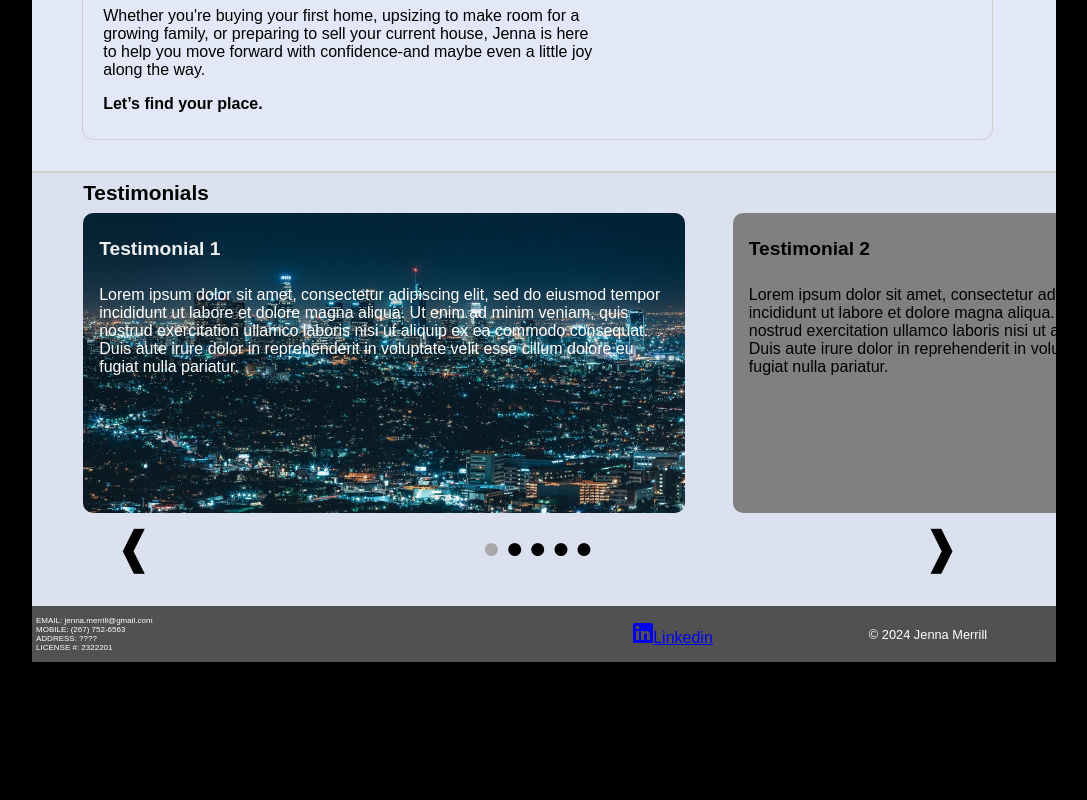
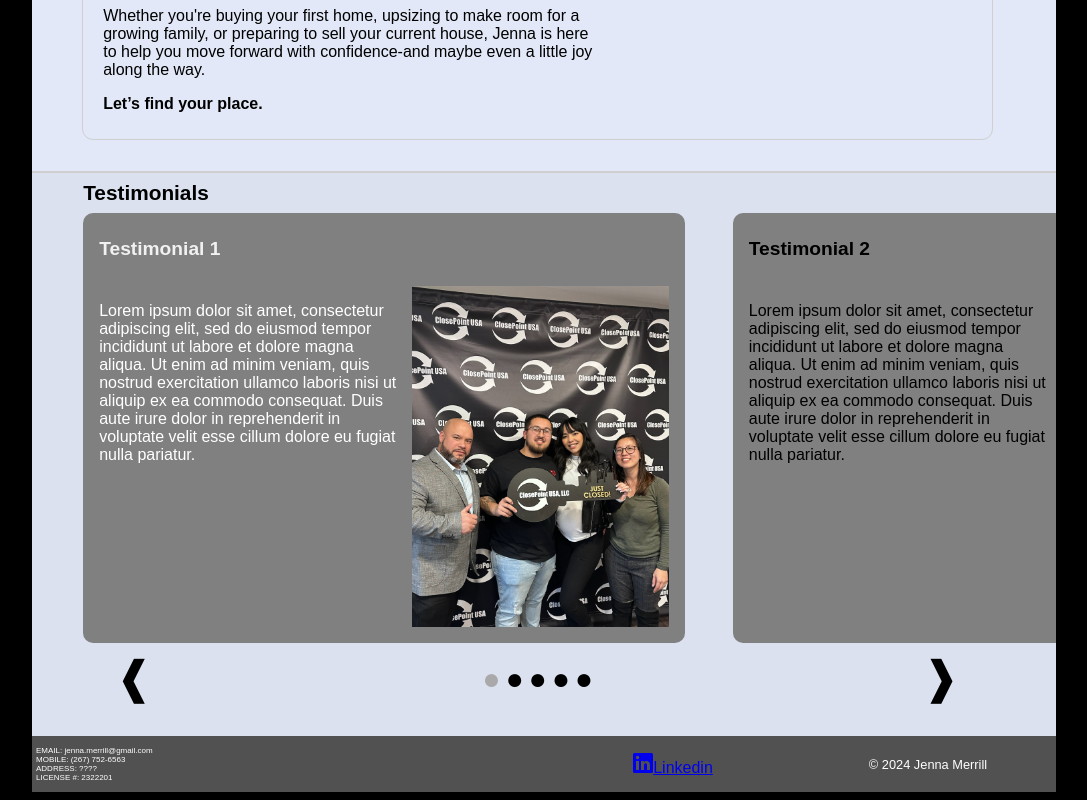
Before and after one commit to jenna-homepage/jenna-homepage.github.io, a React (Create React App) app in the folder jenna-frontend/: page / in a window 1280 px wide. Shown: the part 612-1412 px from the top of the page, without its empty margins (96-1183 px from the left). Before the commit the page ends 1282 px from the top, so only its background shows below. Built offline with nearby package versions, Linux system fonts and the light colour scheme.

Commit message:
added carousel images

```diff
--- a/jenna-frontend/src/components/Carousel.jsx
+++ b/jenna-frontend/src/components/Carousel.jsx
@@ -37,7 +37,7 @@ const Card = styled.div`
   background-size: cover;
   background-position: center;
   background-color: grey;
-  ${({ $image }) => $image && `background-image: url(${$image});`}
+  ${({ $bgImage }) => $bgImage && `background-image: url(${$bgImage});`}
   @media (min-width: 1080px) {
     width: 50vw;
   }
@@ -47,8 +47,15 @@ const Card = styled.div`
   }
 `;
 
-const TextContainer = styled.div`
+const ContentContainer = styled.div`
   margin: 1em;
+`;
+const LayoutContainer = styled.div`
+  display: flex;
+  flex-direction: row;
+  @media (max-width: 720px) {
+    flex-direction: column;
+  }
 `;
 const CardTitle = styled.h4`
   display: block;
@@ -113,6 +120,15 @@ const LeftArrow = styled.div`
 const BodyText = styled.p`
   ${({ $darkmode }) => $darkmode && `color: white;`}
 `;
+
+const CardImage = styled.img`
+  max-width: 45%;
+  padding-left: 1em;
+  height: auto;
+  @media (max-width: 720px) {
+    padding-left: 0px;
+  }
+  `;
 
 const Carousel = (props) => {
   // temp props
@@ -191,17 +207,21 @@ const Carousel = (props) => {
     return (
       cardData &&
       cardData.map((slide, index) => {
-        const { title, url, darkmode, bodyText } = slide;
+        const { title, url, darkmode, bodyText, altText, image } = slide;
         return (
           <Card
             onClick={() => console.log("clicked on card", index)}
             key={`Card-${index}`}
-            $image={url}
+            $bgImage={url}
           >
-            <TextContainer>
+            <ContentContainer>
               <CardTitle $darkmode={darkmode}>{`${title}`}</CardTitle>
-              <BodyText $darkmode={darkmode}>{bodyText}</BodyText>
-            </TextContainer>
+              <LayoutContainer>
+                {bodyText && <BodyText $darkmode={darkmode}>{bodyText}</BodyText>}
+                {image && altText && <CardImage src={image} alt={altText} />}
+
+              </LayoutContainer>
+            </ContentContainer>
           </Card>
         );
       })
--- a/jenna-frontend/src/components/MainWrapper.jsx
+++ b/jenna-frontend/src/components/MainWrapper.jsx
@@ -41,11 +41,12 @@ const realSlides = {
   headerText: "Testimonials",
   cardData: [
     {
-      url: "./image-4.jpg",
+      // url: "./image-4.jpg",
       title: "Testimonial 1",
       altText: "Testimonial 1",
       bodyText:
         "Lorem ipsum dolor sit amet, consectetur adipiscing elit, sed do eiusmod tempor incididunt ut labore et dolore magna aliqua. Ut enim ad minim veniam, quis nostrud exercitation ullamco laboris nisi ut aliquip ex ea commodo consequat. Duis aute irure dolor in reprehenderit in voluptate velit esse cillum dolore eu fugiat nulla pariatur.",
+      image: "./jenna-customer-family1.jpg",
       darkmode: true,
     },
     {
@@ -54,21 +55,24 @@ const realSlides = {
       altText: "Testimonial 2",
       bodyText:
         "Lorem ipsum dolor sit amet, consectetur adipiscing elit, sed do eiusmod tempor incididunt ut labore et dolore magna aliqua. Ut enim ad minim veniam, quis nostrud exercitation ullamco laboris nisi ut aliquip ex ea commodo consequat. Duis aute irure dolor in reprehenderit in voluptate velit esse cillum dolore eu fugiat nulla pariatur.",
+      image: "./jenna-customer-family2.jpg",
     },
     {
-      url: "./image-3.jpg",
+      // url: "./image-3.jpg",
       title: "Testimonial 3",
       altText: "Testimonial 3",
       bodyText:
         "Lorem ipsum dolor sit amet, consectetur adipiscing elit, sed do eiusmod tempor incididunt ut labore et dolore magna aliqua. Ut enim ad minim veniam, quis nostrud exercitation ullamco laboris nisi ut aliquip ex ea commodo consequat. Duis aute irure dolor in reprehenderit in voluptate velit esse cillum dolore eu fugiat nulla pariatur.",
+      image: "./jenna-customer1.jpg",
       darkmode: true,
     },
     {
-      url: "./image-1.jpg",
+      // url: "./image-1.jpg",
       title: "Testimonial 4",
       altText: "Testimonial 4",
       bodyText:
         "Lorem ipsum dolor sit amet, consectetur adipiscing elit, sed do eiusmod tempor incididunt ut labore et dolore magna aliqua. Ut enim ad minim veniam, quis nostrud exercitation ullamco laboris nisi ut aliquip ex ea commodo consequat. Duis aute irure dolor in reprehenderit in voluptate velit esse cillum dolore eu fugiat nulla pariatur.",
+      image: "./jenna-key.jpg",
       darkmode: true,
     },
     {
@@ -77,6 +81,7 @@ const realSlides = {
       altText: "Testimonial 5",
       bodyText:
         "Lorem ipsum dolor sit amet, consectetur adipiscing elit, sed do eiusmod tempor incididunt ut labore et dolore magna aliqua. Ut enim ad minim veniam, quis nostrud exercitation ullamco laboris nisi ut aliquip ex ea commodo consequat. Duis aute irure dolor in reprehenderit in voluptate velit esse cillum dolore eu fugiat nulla pariatur.",
+      image: "./jenna-key2.jpg",
       darkmode: true,
     },
   ]
```
